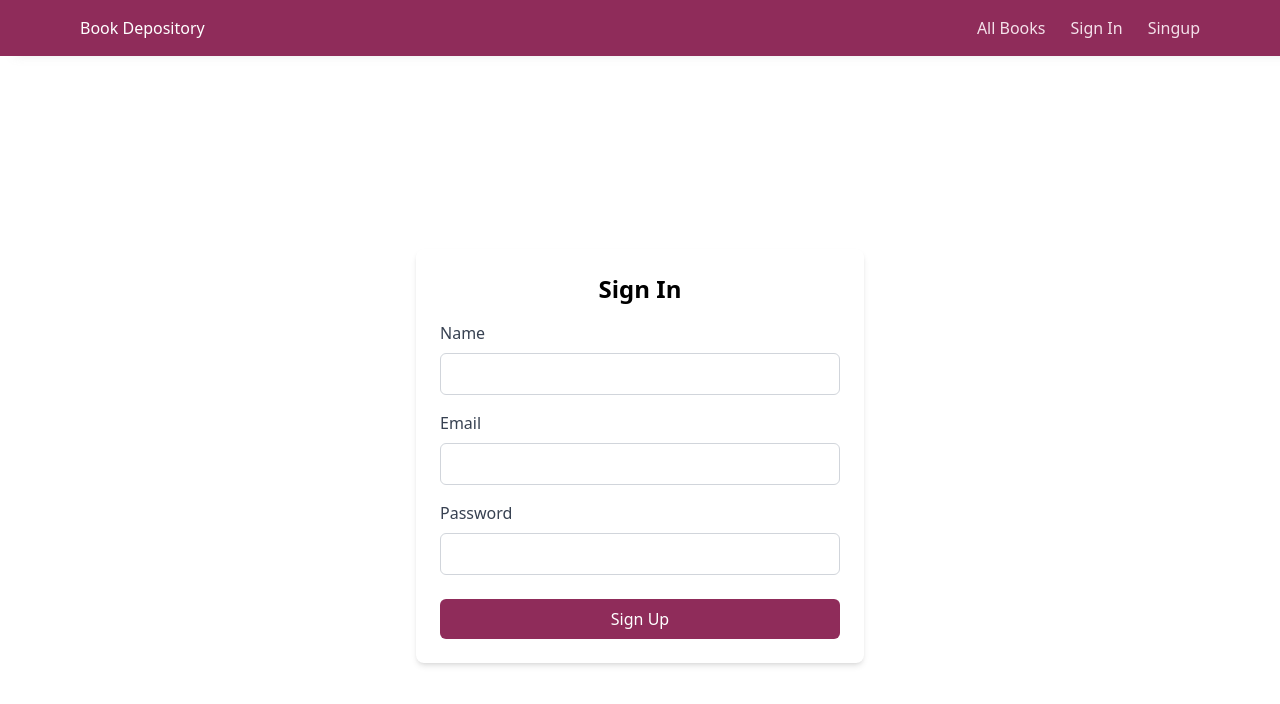
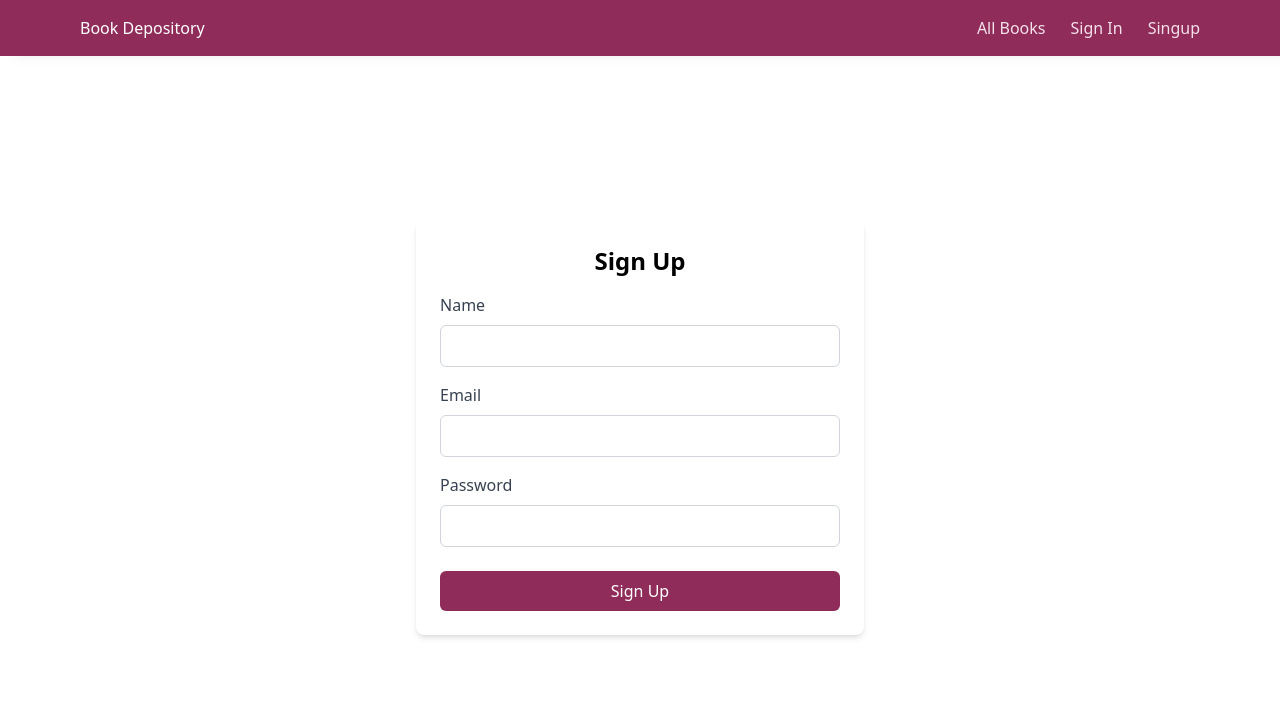
Before and after one commit to soumik9/booking-catalog, a React (Create React App) app in the folder client/: page /signup in a window 1280 px wide. Shown: the top 704 px of the page. Built offline with nearby package versions, Linux system fonts and the light colour scheme; no server answers.

Commit message:
signup functionlity

```diff
--- a/client/package.json
+++ b/client/package.json
@@ -13,6 +13,7 @@
     "@types/react": "^18.2.15",
     "@types/react-dom": "^18.2.7",
     "classnames": "^2.3.2",
+    "js-cookie": "^3.0.5",
     "localforage": "^1.10.0",
     "match-sorter": "^6.3.1",
     "react": "^18.2.0",
@@ -52,6 +53,7 @@
     ]
   },
   "devDependencies": {
+    "@types/js-cookie": "^3.0.3",
     "tailwindcss": "^3.3.3"
   }
 }
--- a/client/src/config/types.ts
+++ b/client/src/config/types.ts
@@ -12,3 +12,10 @@ export interface IBook {
     publication_date: string;
     reviews?: string[];
 }
+
+export interface IUser {
+    _id?: undefined | string;
+    name: string;
+    email: string;
+    passowrd?: string;
+}
--- a/client/src/redux/features/api/apiSlice.ts
+++ b/client/src/redux/features/api/apiSlice.ts
@@ -13,6 +13,6 @@ export const apiSlice = createApi({
             return headers;
         }
     }),
-    tagTypes: ['Books', 'Book'],
+    tagTypes: ['Books', 'Book', 'Users'],
     endpoints: (builder) => ({}),
 })
--- /dev/null
+++ b/client/src/redux/features/auth/authApi.ts
@@ -0,0 +1,74 @@
+import { apiSlice } from "../api/apiSlice";
+import Cookies from 'js-cookie';
+import { profileLog, userLoggedIn } from "./authSlice";
+import toast from 'react-hot-toast';
+
+export const authApi = apiSlice.injectEndpoints({
+    endpoints: (builder) => ({
+
+        // register endpoint here
+        signup: builder.mutation({
+            query: (data) => ({
+                url: 'auth/signup',
+                method: 'POST',
+                body: data
+            }),
+            invalidatesTags: ["Users"],
+            async onQueryStarted(arg, { queryFulfilled }) {
+                try {
+                    const result = await queryFulfilled;
+                    toast.success(result.data.message);
+                } catch (error: any) {
+                    toast.error(error.error.data.message);
+                }
+            }
+        }),
+
+        // login endpoint here
+        login: builder.mutation({
+            query: (data) => ({
+                url: 'login',
+                method: 'POST',
+                body: data
+            }),
+            async onQueryStarted(arg, { queryFulfilled, dispatch }) {
+                try {
+
+                    const result = await queryFulfilled;
+
+                    // setting logged data to redux state
+                    dispatch(userLoggedIn({
+                        accessToken: result.data.data.accessToken,
+                        _id: result.data.data.user._id,
+                        user: result.data.data.user,
+                    }));
+
+                    // setting cookies
+                    Cookies.set('accessToken', result.data.data.accessToken, { expires: arg.rememberMe ? 30 : 1 });
+                    Cookies.set('_id', result.data.data.user._id, { expires: arg.rememberMe ? 30 : 1 });
+                    toast.success(result.data.data.message);
+                } catch (error: any) {
+                    toast.error(error.error.data.message)
+                }
+            }
+        }),
+
+        // // get profile endpoint here
+        // getProfile: builder.query({
+        //     query: (userId) => `profile/${userId}`,
+        //     providesTags: ['Profile'],
+        //     async onQueryStarted(arg, { queryFulfilled, dispatch }) {
+        //         try {
+        //             const result = await queryFulfilled;
+        //             dispatch(profileLog(result.data.user));
+        //         } catch (error: any) {
+        //             console.log(error, 'profile');
+        //             toast.error(error.error.data.message);
+        //         }
+        //     }
+        // }),
+
+    })
+});
+
+export const { useSignupMutation, useLoginMutation } = authApi;
--- /dev/null
+++ b/client/src/redux/features/auth/authSlice.ts
@@ -0,0 +1,46 @@
+import { createSlice } from '@reduxjs/toolkit'
+import Cookies from 'js-cookie';
+import { IUser } from '../../../config/types';
+
+// Define a type for the slice state
+interface authType {
+    accessToken: string | undefined;
+    user: IUser | undefined;
+    isAuthenticated: boolean | undefined;
+    _id: string | undefined;
+}
+
+const initialState: authType = {
+    accessToken: undefined,
+    user: undefined,
+    isAuthenticated: undefined,
+    _id: undefined,
+}
+
+const authSlice = createSlice({
+    name: 'auth',
+    initialState,
+    reducers: {
+        profileLog: (state, action) => {
+            state.user = action.payload;
+        },
+        userLoggedIn: (state, action) => {
+            state.accessToken = action.payload.accessToken;
+            state.isAuthenticated = true;
+            state._id = action.payload._id;
+            state.user = action.payload.user;
+        },
+        userLoggedOut: (state) => {
+            state.accessToken = undefined;
+            state.user = undefined;
+            state.isAuthenticated = undefined;
+            state._id = undefined;
+
+            Cookies.remove('accessToken');
+            Cookies.remove('_id');
+        }
+    }
+})
+
+export const { userLoggedIn, userLoggedOut, profileLog } = authSlice.actions;
+export default authSlice.reducer;
--- a/client/src/views/Signup/Signup.tsx
+++ b/client/src/views/Signup/Signup.tsx
@@ -1,6 +1,9 @@
 import { useForm } from 'react-hook-form';
 import * as yup from 'yup';
 import { yupResolver } from '@hookform/resolvers/yup';
+import { useSignupMutation } from '../../redux/features/auth/authApi';
+import { IUser } from '../../config/types';
+import CardLayoutScreen from '../../components/CardLayout/CardLayoutScreen';
 
 const validationSchema = yup.object().shape({
     name: yup.string().required('Name is required'),
@@ -9,27 +12,30 @@ const validationSchema = yup.object().shape({
 });
 
 const Signup = () => {
-    const { register, handleSubmit, formState: { errors } } = useForm({
+
+    // global
+    const [signup, { isLoading }] = useSignupMutation();
+
+    // hooks
+    const { register, handleSubmit, reset, formState: { errors } } = useForm({
         resolver: yupResolver(validationSchema),
     });
 
-    const onSubmit = (data: any) => {
-        console.log(data);
+    const handleSignup = (data: IUser) => {
+        signup(data);
+        reset();
     };
 
     return (
-        <div className='container'>
-            <div className="flex flex-col items-center justify-center min-h-screen">
-                <div className="max-w-md w-full p-6 bg-white rounded-lg shadow-md">
-                    <h2 className="text-2xl font-semibold text-center">Sign In</h2>
-                    <form onSubmit={handleSubmit(onSubmit)} className="mt-4">
+        <CardLayoutScreen title='Sign Up'>
+            <form onSubmit={handleSubmit(handleSignup)} className="mt-4">
                 <div className="mb-4">
                     <label htmlFor="name" className="block text-gray-700">Name</label>
                     <input
                         type="text"
                         id="name"
                         {...register('name')}
-                                className="w-full px-4 py-2 mt-2 text-gray-700 border border-gray-300 rounded-md focus:outline-none focus:ring-primary focus:border-blue-500"
+                        className="w-full px-4 py-2 mt-2 text-gray-700 border border-gray-300 rounded-md focus:outline-none focus:ring-primary focus:border-primary"
                     />
                     {errors.name && <p className="mt-1 text-red-500">{errors.name.message}</p>}
                 </div>
@@ -39,7 +45,7 @@ const Signup = () => {
                         type="email"
                         id="email"
                         {...register('email')}
-                                className="w-full px-4 py-2 mt-2 text-gray-700 border border-gray-300 rounded-md focus:outline-none focus:ring-primary focus:border-blue-500"
+                        className="w-full px-4 py-2 mt-2 text-gray-700 border border-gray-300 rounded-md focus:outline-none focus:ring-primary focus:border-primary"
                     />
                     {errors.email && <p className="mt-1 text-red-500">{errors.email.message}</p>}
                 </div>
@@ -49,7 +55,7 @@ const Signup = () => {
                         type="password"
                         id="password"
                         {...register('password')}
-                                className="w-full px-4 py-2 mt-2 text-gray-700 border border-gray-300 rounded-md focus:outline-none focus:ring-primary focus:border-blue-500"
+                        className="w-full px-4 py-2 mt-2 text-gray-700 border border-gray-300 rounded-md focus:outline-none focus:ring-primary focus:border-primary"
                     />
                     {errors.password && <p className="mt-1 text-red-500">{errors.password.message}</p>}
                 </div>
@@ -57,12 +63,10 @@ const Signup = () => {
                     type="submit"
                     className="w-full px-4 py-2 text-white bg-primary rounded-md hover:bg-primary-600 focus:outline-none focus:bg-primary trans"
                 >
-                            Sign Up
+                    {isLoading ? 'Signing up' : 'Sign Up'}
                 </button>
             </form>
-                </div>
-            </div>
-        </div>
+        </CardLayoutScreen>
     );
 };
 
```
Also changed, not shown: 1 other file (tests, documents, lock files or other folders). Lines whose indentation alone changed are shown as unchanged.
